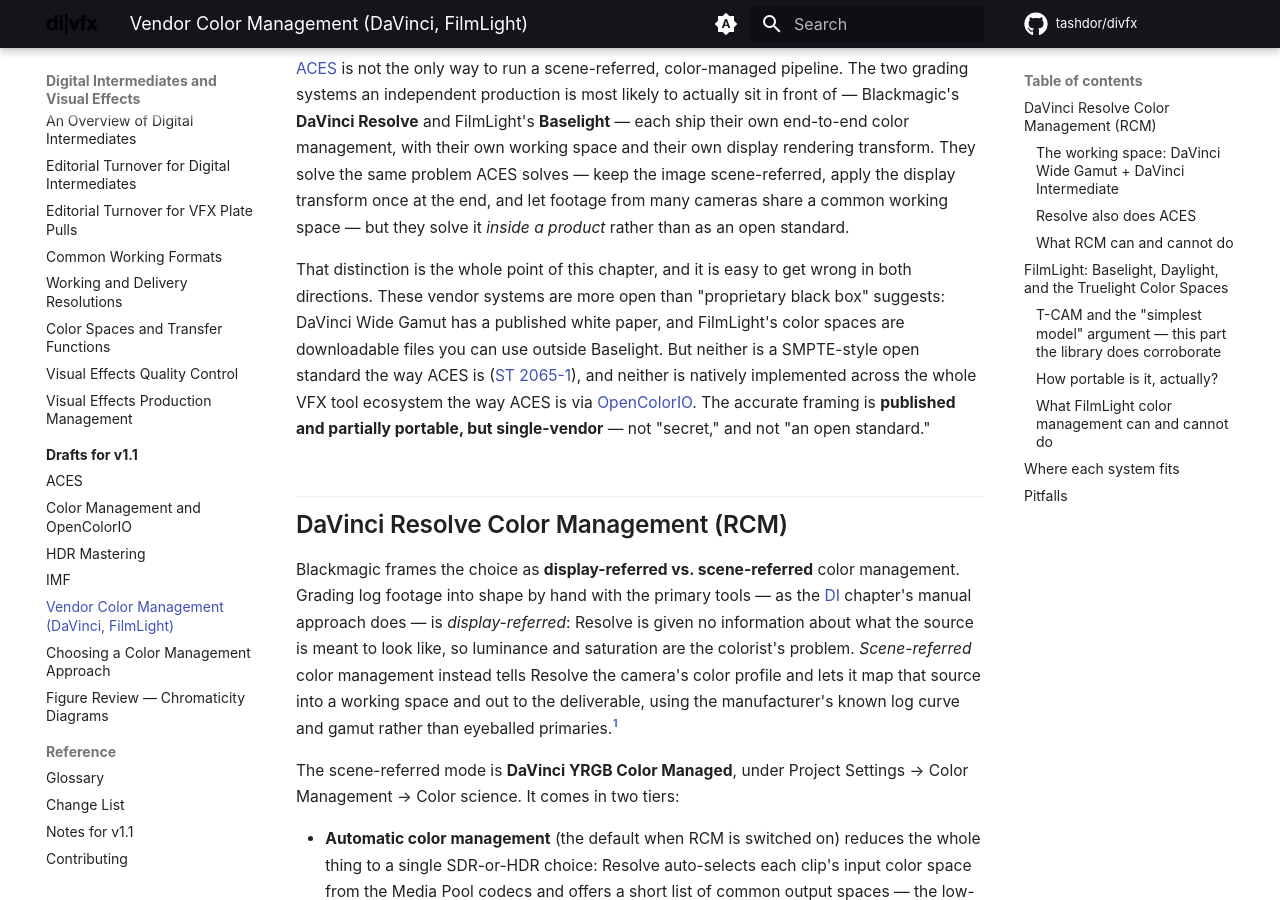
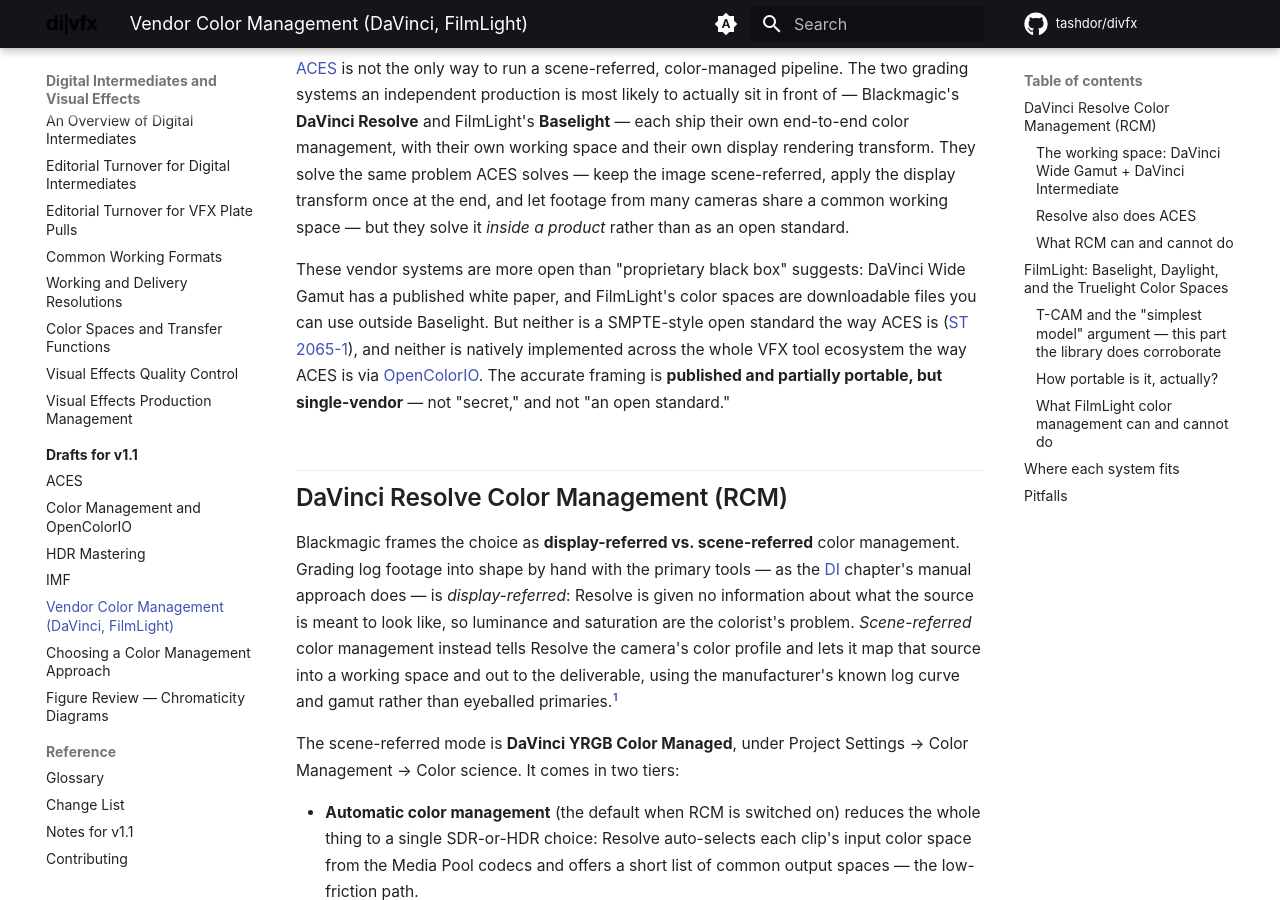
Before and after one commit to tashdor/divfx, an MkDocs documentation site: the page built from docs/drafts/vendor-color-management.md, in a window 1280 px wide and 900 px high, scrolled down 308 px. Built offline with MkDocs 1.6.1 and Material for MkDocs 9.7.7, drawn with Linux system fonts in a browser that asks for light colours; comment, search, counter and statistics services are not loaded; the version menu is left out.

Commit message:
Vendor CM: drop self-referential 'whole point of this chapter' line
Co-Authored-By: Claude Opus 4.8 <noreply@anthropic.com>

```diff
--- a/docs/drafts/vendor-color-management.md
+++ b/docs/drafts/vendor-color-management.md
@@ -16,8 +16,7 @@ solve the same problem ACES solves — keep the image scene-referred, apply the
 once at the end, and let footage from many cameras share a common working space — but they solve
 it *inside a product* rather than as an open standard.
 
-That distinction is the whole point of this chapter, and it is easy to get wrong in both
-directions. These vendor systems are more open than "proprietary black box" suggests: DaVinci Wide
+These vendor systems are more open than "proprietary black box" suggests: DaVinci Wide
 Gamut has a published white paper, and FilmLight's color spaces are downloadable files you can use
 outside Baselight. But neither is a SMPTE-style open standard the way ACES is
 ([ST 2065-1](aces.md#what-aces-actually-is)), and neither is natively implemented across the whole
```
